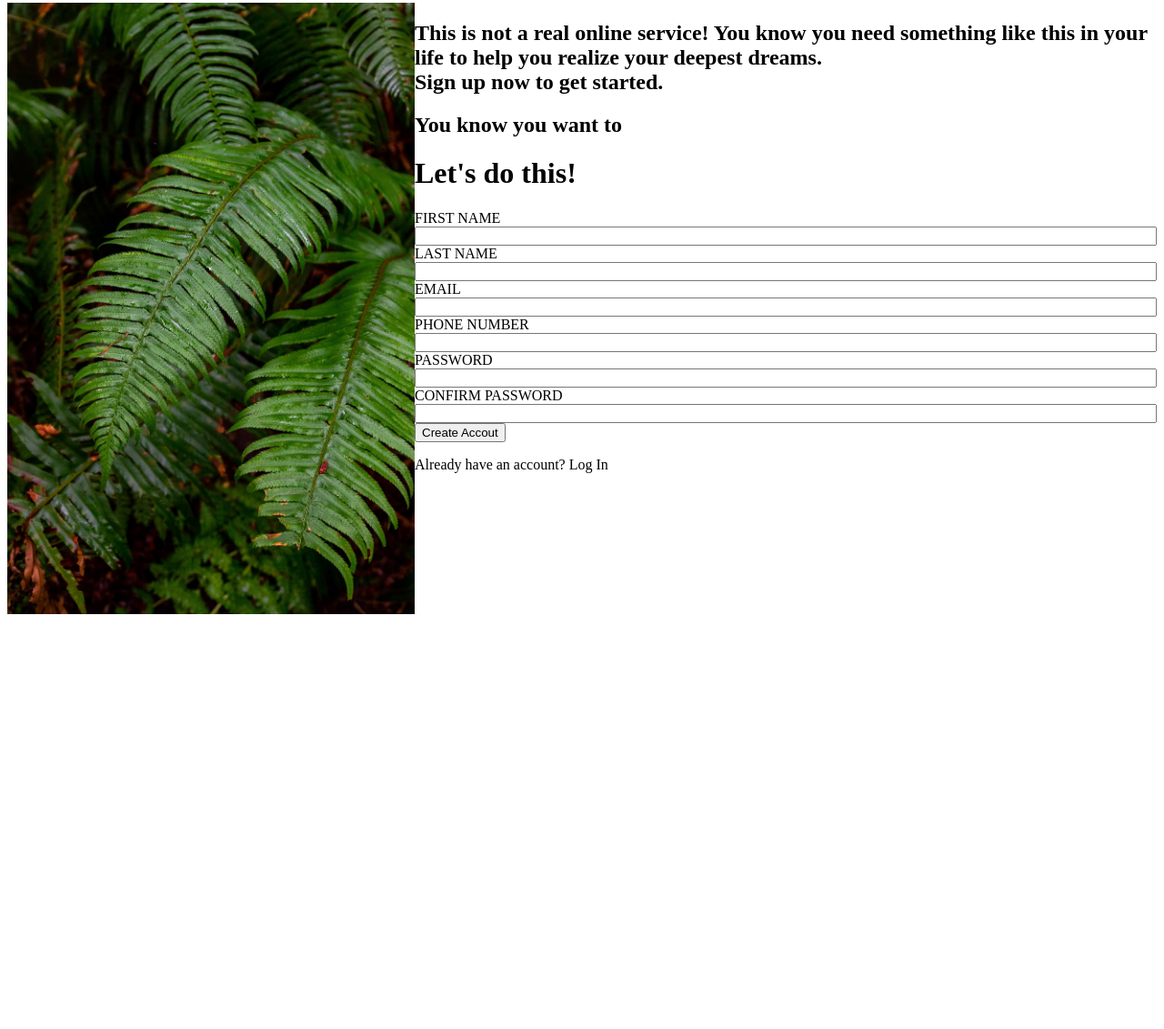
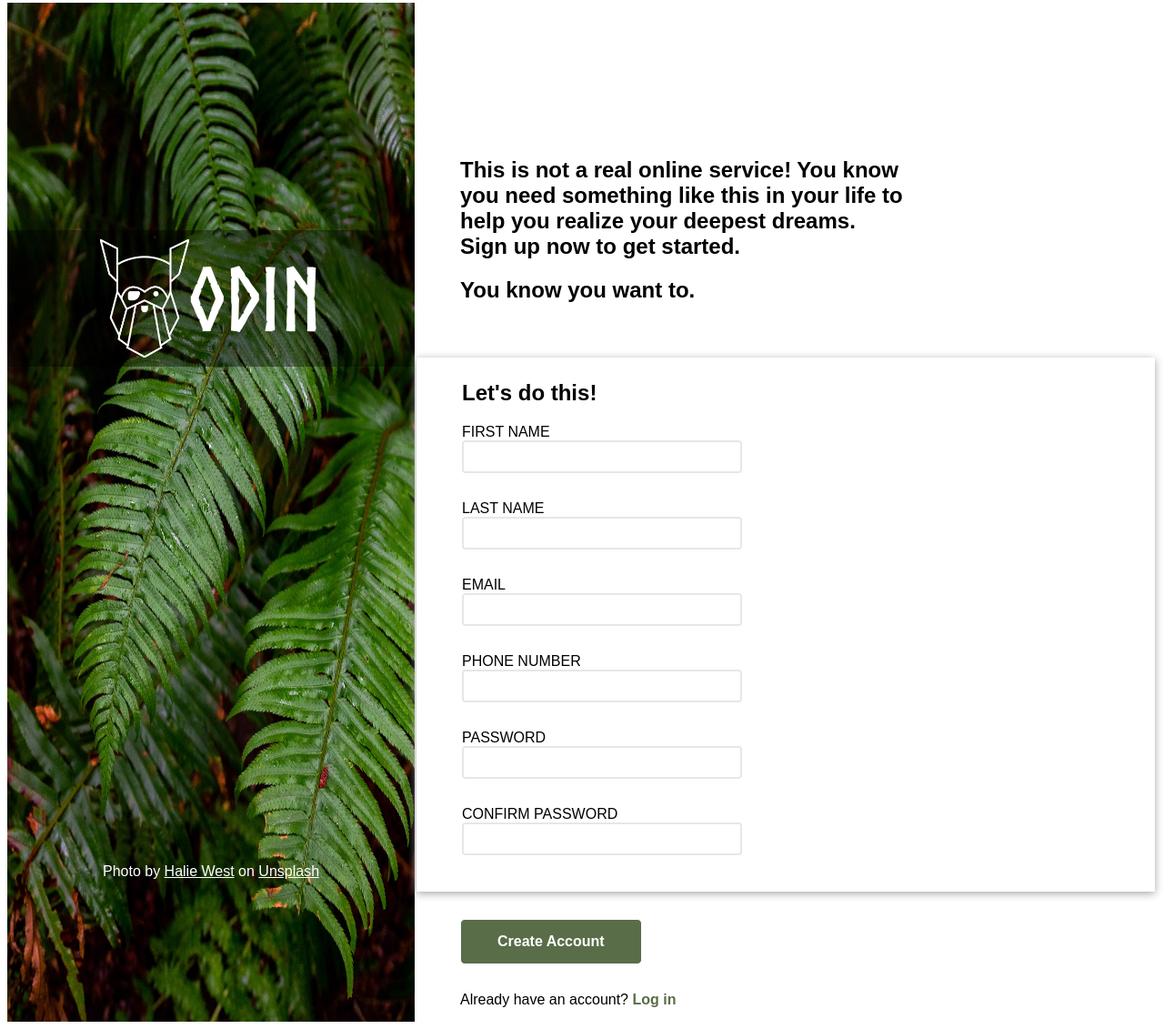
Before and after one commit to EjembiEmmanuel/Sign-up-form, a plain HTML site: page index.html in a window 1280 px wide. Shown: the part 5-1136 px from the top of the page at 91% size. Before the commit the page ends 816 px from the top, so only its background shows below. Drawn offline with Linux system fonts and the light colour scheme.

Commit message:
Stlyed the webpage and made some changes to the markup structure

```diff
--- a/index.html
+++ b/index.html
@@ -11,42 +11,69 @@
 <body>
     <div class="container">
         <div class="background-section">
-            <img src="photo-1585202900225-6d3ac20a6962.avif" alt="Background Image">
+            <img src="photo-1585202900225-6d3ac20a6962.avif" alt="Background Image" class="background-img">
+            <div class="logo-section">
+                <img src="odin-lined.png" alt="logo" class="logo">
+                <h1>ODIN</h1>
+            </div>
+            <div class="photo-credit">
+                <p>Photo by <a href="#">Halie West</a> on <a href="#">Unsplash</a></p>
+            </div>
+
         </div>
         <div class="form-section">
             <div class="text-area">
+                <div>
                     <h2>This is not a real online service! You know you need something like this in your life to help you realize your deepest dreams. <br> Sign up now to get started.</h2>
-                <h2>You know you want to</h2>
+                    <h2>You know you want to.</h2>
+                </div>
             </div>
             <div class="form-area">
-                <h1>Let's do this!</h1>
-                <form action="">
-                    <label for="first-name">FIRST NAME</label>
-                    <input type="text" id="first-name">
+                <div class="form-body">
+                    <form class="form" action="">
+                        <fieldset>
+                            <h2>Let's do this!</h2>
+                            <div class="form-data">
+                                <label for="first-name" >FIRST NAME</label>
+                                <input type="text" id="first-name" required>
+                            </div>
 
+                            <div class="form-data">
                                 <label for="last-name">LAST NAME</label>
-                    <input type="text" id="last-name">
+                                <input type="text" id="last-name" required>
+                            </div>
 
+                            <div class="form-data">
                                 <label for="email">EMAIL</label>
-                    <input type="email" id="email">
+                                <input type="email" id="email" required>
+                            </div class="form-data">
 
+                            <div class="form-data">
                                 <label for="phone-number">PHONE NUMBER</label>
-                    <input type="number" id="phone-number">
+                                <input type="text" id="phone-number" required>
+                            </div>
 
+                            <div class="form-data">
                                 <label for="password">PASSWORD</label>
-                    <input type="password" id="password">
+                                <input type="password" id="password" required>
+                            </div>
 
+                            <div class="form-data">
                                 <label for="confirm-password">CONFIRM PASSWORD</label>
-                    <input type="password" id="confirm-password">
-
+                                <input type="password" id="confirm-password" required>
+                            </div>
+                        </fieldset>
+                        <button type="submit" id="submit-btn">Create Account</button>
+                        <p>Already have an account? <a href="#">Log in</a></p>
                     </form>
                 </div>
-            <div class="footer-area">
-                <button>Create Accout</button>
-                <p>Already have an account? <span>Log In</span></p>
-            </div>
+
 
             </div>
         </div>
+    </div>
+
+
+    <script src="script.js"></script>
 </body>
 </html>
--- a/script.js
+++ b/script.js
@@ -0,0 +1,17 @@
+let password = document.getElementById("password");
+let confirm_password = document.getElementById("confirm-password");
+let submitBtn = document.getElementById("submit-btn");
+
+
+function validatePassword(){
+  if(password.value != confirm_password.value) {
+    confirm_password.setCustomValidity("Passwords Don't Match");
+    password.style.cssText = "border-color: red;"
+  } else {
+    confirm_password.setCustomValidity('');
+    password.style.cssText = "border-color: blue;"
+  }
+}
+
+password.onchange = validatePassword;
+confirm_password.onkeyup = validatePassword;
--- a/styles.css
+++ b/styles.css
@@ -1,28 +1,150 @@
+@font-face {
+    font-family: Norse-Bold;
+    src: url(Norse-Bold.otf);
+}
+
+
 body {
     display: flex;
-    min-height: 100vh;
+    /* min-height: 100vh; */
+    font-family: sans-serif;
 }
 
 .container {
     display: flex;
     flex-direction: row;
+    min-height: 100%;
 
 }
 
 .container .background-section {
-    flex-grow: 1;
+    position: relative;
 }
 
-.background-section img {
+.background-section .background-img {
     width: 35vw;
-    height: auto;
+    height: 100%;
+}
+
+.background-section .logo-section {
+    display: flex;
+    flex-direction: row;
+    justify-content: center;
+    align-items: center;
+    background-color: rgba(0, 0, 0, 0.4);
+    font-family: Norse-Bold;
+    color: white;
+    font-size: 48px;
+    position: absolute;
+    top: 250px;
+    height: 150px;
+    width: 100%;
+}
+
+.background-section .logo-section .logo {
+    height: 130px;
+}
+
+.background-section .photo-credit {
+    display: flex;
+    justify-content: center;
+    align-items: center;
+    color: white;
+    position: absolute;
+    top: 930px;
+    width: 100%;
+}
+
+.background-section .photo-credit a  {
+    text-decoration: underline;
+    color: white;
 }
 
 .form-section {
-    flex-grow: 2;
+    display: flex;
+    flex-direction: column;
+    background-color: #ffffff;
 }
 
-.form-section form {
+.text-area {
+    width: 65%;
+    padding: 150px 0px 30px 50px;
+}
+
+.form-area {
     display: flex;
     flex-direction: column;
+    padding: 10px 0px 15px 0px;
 }
+
+
+.form-area .form-body .form fieldset {
+    display: flex;
+    flex-direction: row;
+    flex-wrap: wrap;
+    background-color: #ffffff;
+    padding-left: 50px;
+    filter: drop-shadow(0px 2px 5px #a3a3a2);
+    border: none;
+}
+
+.form-area .form-body .form fieldset h2 {
+    width: 100%;
+}
+
+.form-area .form-body .form .form-data {
+    display: flex;
+    flex-direction: column;
+    margin: 0px 100px 30px 0px;
+}
+
+.form-area .form-body .form .form-data input {
+    width: 300px;
+    height: 30px;
+    border: 2px solid #E5E7EB;
+    outline: none;
+    border-radius: 4px;
+}
+
+.form-area .form-body .form .form-data input:focus {
+    border: 2px solid blue;
+    box-shadow: 0px 2px 5px #a3a3a2;
+}
+
+
+.form-area .form-body .form button,
+.form-area .form-body .form p {
+    margin: 30px 0px 0px 50px;
+}
+
+.form-area .form-body .form button {
+    background-color: #596D48;
+    color: white;
+    font-weight: bold;
+    font-size: 16px;
+    padding: 15px 40px 15px 40px;
+    border: 1px solid white;
+    transition: 0.5s;
+    border-radius: 5px;
+}
+
+.form-area .form-body .form button:hover {
+    background-color: white;
+    color: #596D48;
+    font-weight: bold;
+    font-size: 16px;
+    padding: 15px 40px 15px 40px;
+    border: 1px solid #596D48;
+    border-radius: 5px;
+}
+
+.form-area .form-body .form p a {
+    color: #596D48;
+    font-weight: bold;
+    text-decoration: none;
+    transition: 0.5s;
+}
+
+.form-area .form-body .form p a:hover {
+    color: #629934;
+}
```
Also changed, not shown: Norse-Bold.otf (added), odin-lined.png (added). Lines whose indentation alone changed are shown as unchanged.
